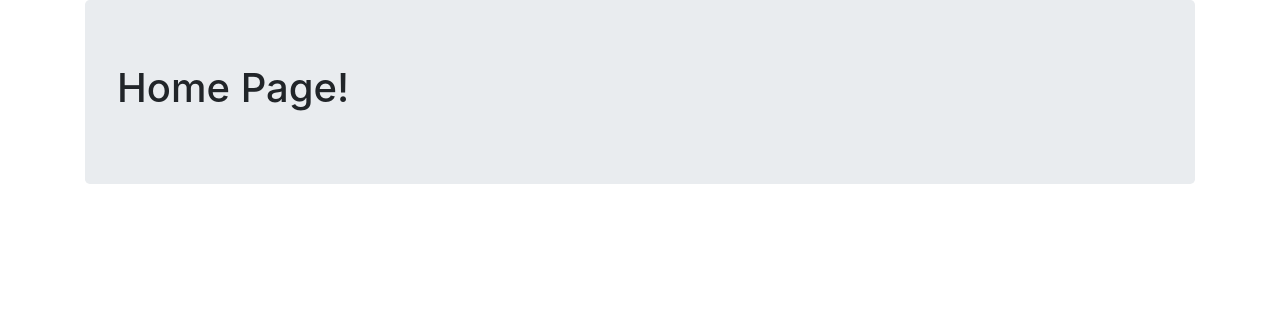
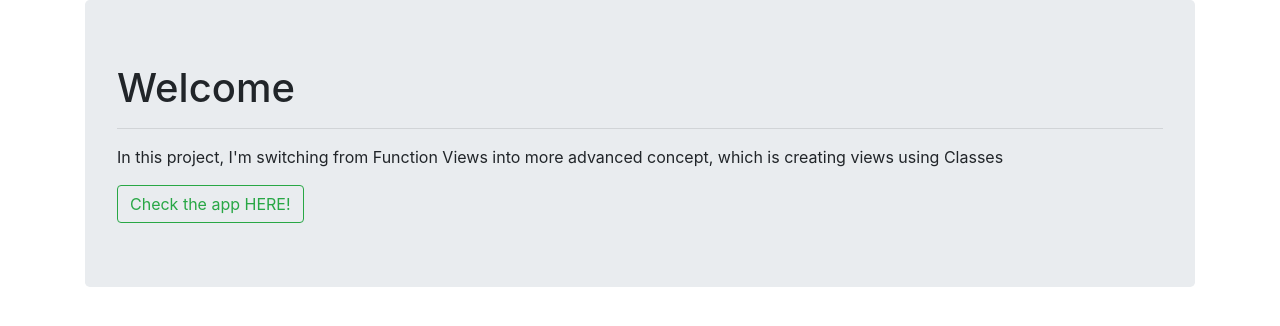
Before and after one commit to JaworskiAleksander/hello_world, a Django app: page / in a window 1280 px wide. Shown: the part 56-382 px from the top of the page. Run offline with Django 3.2, Linux system fonts and the light colour scheme; some libraries are stand-ins or nearby versions.

Commit message:
updated homepage message, added button redirecting straight to basic_app:list view

```diff
--- a/hello_world_CBV/templates/index.html
+++ b/hello_world_CBV/templates/index.html
@@ -2,7 +2,10 @@
 {% block body_block %}
 
 <div class="jumbotron">
-    <h1>Home Page!</h1>
+    <h1>Welcome</h1>
+    <hr>
+    <p>In this project, I'm switching from Function Views into more advanced concept, which is creating views using Classes</p>
+    <a href="{% url 'basic_app:list'%}" class="btn  btn-outline-success">Check the app HERE!</a>
 
 </div>
 {% endblock %}
```
